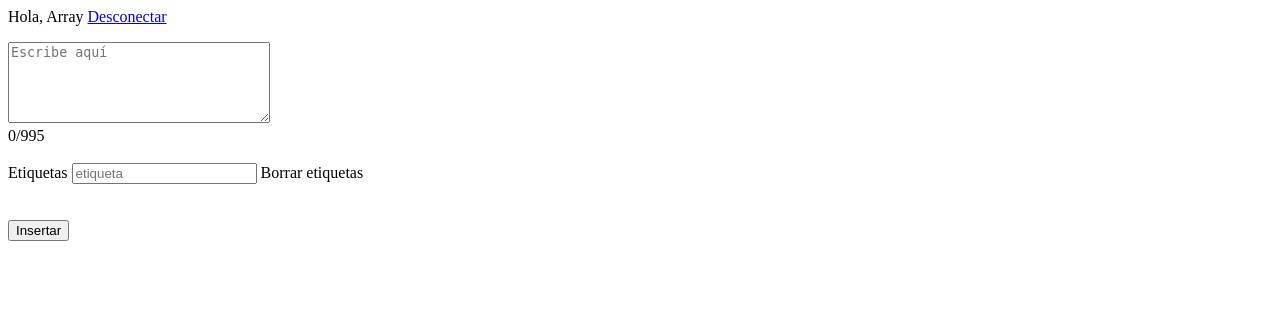
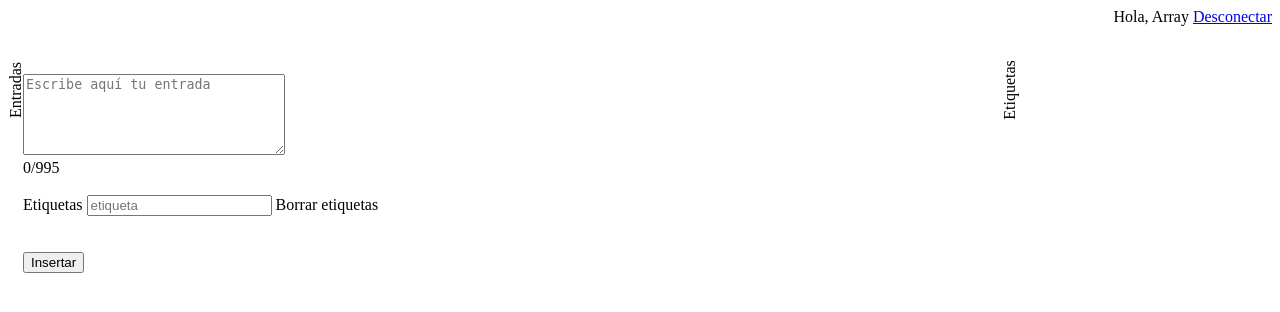
Before and after one commit to aams91/proyecto_IFCD0210, a PHP site: page /pagina.php in a window 1280 px wide. Shown: the top 312 px of the page. Run offline with PHP 8.4, Linux system fonts and the light colour scheme; a user stored in the database is signed in; data comes from the database, SQL or seed files in the repository.

Commit message:
cambios - logré la consulta y estoy eufórica

```diff
--- a/css/estilos.css
+++ b/css/estilos.css
@@ -1,3 +1,28 @@
+body.pagina {
+    display: flex;
+    flex-direction: column;
+}
+
+#etiqYEnt {
+    display: flex;
+    flex-direction: row;
+    justify-content: space-between;
+    align-items: baseline;
+    margin: 15px 15px 15px 0;
+}
+
+#todasEtiquetasRelacion {
+    padding-top: 0;
+    float: left;
+    width: 30%;
+    text-align: center;
+}
+
+#todasEntradas {
+    float: left;
+    width: 70%;
+}
+
 .pagModal {
     display: none; /* Hidden by default */
     position: fixed; /* Stay in place */
@@ -54,10 +79,6 @@
     list-style: none;
 }
 
-.todasEtiquetasRelacion ul {
-    padding-left: 0;
-}
-
 .pagContenidoModalCadaEntrada {
     border: 1px solid #ccc;
     padding: 2px;
@@ -94,3 +115,36 @@
     cursor: pointer;
     font-weight: 600;
 }
+
+#todasEtiquetasRelacion ul {
+    padding-left: 0;
+    margin: 0;
+}
+
+#pagFormularioPpal {
+    margin: 0 15px;
+}
+
+#etiqTorcido {
+    display: inline-block;
+    transform: rotate(270deg);
+    position: relative;
+    top: 40px;
+    left: -60px;
+}
+
+#entTorcido {
+    display: inline-block;
+    transform: rotate(270deg);
+    position: relative;
+    top: 40px;
+    left: -20px;
+}
+
+.entrada {
+    padding-left: 30px;
+}
+/*
+.torcido {
+
+} */
--- a/header.php
+++ b/header.php
@@ -1,4 +1,4 @@
-<header>
+<header style="text-align: right">
         <span class="saludo"> Hola, <?php echo $_SESSION["usuario"];?> </span>
         <span class="desconexion"><a href="logout.php">Desconectar</a></span>
         <!-- MENÚ? Merece la pena poner menú acá? Pues piensa qué más páginas vas a hacer y vemos -->
--- a/index.php
+++ b/index.php
@@ -6,8 +6,9 @@
     <meta http-equiv="X-UA-Compatible" content="IE=edge">
     <meta name="viewport" content="width=device-width, initial-scale=1.0">
     <title>Acceso</title>
+    <link rel="stylesheet" href="css/estilos.css">
 </head>
-<body>
+<body class="index">
 
 <?php include("funciones.php");?>
 
--- /dev/null
+++ b/modalEtiquetas.php
@@ -0,0 +1,23 @@
+<?php
+foreach ($resultadoEtiquetasRelacion as $etiqueta) {
+    $etiquetaIDEtiqueta = $etiqueta['id_etiqueta'];
+    $accesoTextoBien = new ConectarDB;
+    $consultaTextoBien = "SELECT DISTINCT texto, entradas.id_entrada, etiquetas.id_etiqueta FROM entradas INNER JOIN etiq_entradas ON etiq_entradas.id_entrada = entradas.id_entrada INNER JOIN usuarios ON usuarios.id_usuario = entradas.id_usuario INNER JOIN etiquetas ON etiq_entradas.id_etiqueta = etiquetas.id_etiqueta WHERE usuarios.usuario = '$usuario' AND etiq_entradas.id_etiqueta = '$etiquetaIDEtiqueta';";
+    $resultadoTextoBien = $accesoTextoBien->consultar($consultaTextoBien)->fetch_all(MYSQLI_ASSOC);  ?>
+
+    <div id="pagDivModalEntSegunEtiq_<?php echo $etiqueta['id_etiqueta'];?>" class="pagModal">
+        <div class="pagContenidoModal pagContenidoModalEntSegunEtiq">
+            <span id="entradasAsoc">Entradas asociadas a <?php echo $etiqueta['nombre'];?>:</span>
+            <span class="pagCerrarModal" onclick="pagCerrarModalEntSegunEtiq(<?php echo $etiqueta['id_etiqueta'];?>)">X</span>
+            <p class="pagContenidoModalEntradaEtiq">   <?php
+                foreach ($resultadoTextoBien as $textoBien) {
+                    $textito = $textoBien["texto"];
+                    $consultaIDEnt = "SELECT entradas.id_entrada FROM entradas INNER JOIN etiq_entradas ON etiq_entradas.id_entrada = entradas.id_entrada INNER JOIN etiquetas ON etiq_entradas.id_etiqueta = etiquetas.id_etiqueta INNER JOIN usuarios ON usuarios.id_usuario = entradas.id_usuario WHERE entradas.texto = '$textito' AND usuarios.usuario = '$usuario';";
+                    $resultadoIDEnt = $accesoTextoBien->consultar($consultaIDEnt)->fetch_all(MYSQLI_ASSOC);    ?>
+                    <span class="pagContenidoModalCadaEntrada" onclick="pagCerrarsito(<?php echo $etiqueta['id_etiqueta'];?>); <?php foreach ($resultadoIDEnt as $cadaIDEnt) {?> pagAbrirsito(<?php echo $cadaIDEnt['id_entrada'];?>)" <?php } ?>><?php echo $textoBien['texto'];?></span>
+                        <?php
+                }   ?>
+            </p>
+        </div>
+    </div>   <?php
+}  ?>
--- a/pagina.php
+++ b/pagina.php
@@ -21,113 +21,55 @@
     } else {
         include("header.php");
 
-        $usuario = $_SESSION["usuario"];
-
+        $usuario = $_SESSION["usuario"];   ?>
+        <div id="etiqYEnt">
+            <div id="todasEntradas">
+                <div id="entTorcido" class="torcido">Entradas</div>
+                <?php
                 $accesoEntradas = new ConectarDB;
                 $consultaAccesoEntradas = "SELECT entradas.texto, entradas.id_entrada FROM entradas, usuarios WHERE usuarios.usuario = '$usuario' AND usuarios.id_usuario = entradas.id_usuario;";
                 $resultadoEntradas = $accesoEntradas->consultar($consultaAccesoEntradas)->fetch_all(MYSQLI_ASSOC);
-        $accesoEntradas->cerrar();    ?>
-        <div id="todasEntradas">
-        <!-- VER A PARTIR DE AQUÍ ÑÑÑ -->
-        <div class="todasEtiquetasRelacion">  <?php
+                $accesoEntradas->cerrar();
+
+                foreach ($resultadoEntradas as $entrada) {
+                    $entradaIDEntrada = $entrada['id_entrada'];   ?>
+                    <div class="entrada" data-id-entrada="<?php echo $entrada["id_entrada"];?>">
+                        <?php   echo $entrada["texto"];   ?>
+                        <span class="pagSpanModales" id="pagBotonModal" onclick="pagAbrirModalEntrada(<?php echo $entrada['id_entrada'];?>)"><mark>Abrir modal</mark></span>
+                    </div> <?php
+                    include("modalEntradas.php");
+                }   ?>
+            </div>
+            <div id="todasEtiquetasRelacion">  <?php
                 $accesoEtiquetasRelacion = new ConectarDB;
                 $consultaAccesoEtiquetasRelacion = "SELECT DISTINCT etiquetas.nombre, etiquetas.id_etiqueta FROM etiquetas INNER JOIN etiq_entradas ON etiquetas.id_etiqueta = etiq_entradas.id_etiqueta INNER JOIN entradas ON etiq_entradas.id_entrada = entradas.id_entrada INNER JOIN usuarios ON entradas.id_usuario = (SELECT id_usuario FROM usuarios WHERE usuario = '$usuario');";
                 $resultadoEtiquetasRelacion = $accesoEtiquetasRelacion->consultar($consultaAccesoEtiquetasRelacion)->fetch_all(MYSQLI_ASSOC);
-            $accesoEtiquetasRelacion->cerrar();       ?>
+                $accesoEtiquetasRelacion->cerrar();    ?>
+
+                <div id="etiqTorcido" class="torcido">Etiquetas</div>
                 <ul>
                     <?php
                     foreach ($resultadoEtiquetasRelacion as $etiqueta) {
                         ?>
-                    <li class="cadaEtiquetaRelacion" onclick="pagAbrirModalEntrada(<?php echo $etiqueta['id_etiqueta'];?>)"><?php echo $etiqueta['nombre'];?></li>
+                        <li class="cadaEtiquetaRelacion" onclick="pagAbrirModalEtiqueta(<?php echo $etiqueta['id_etiqueta'];?>)"><?php echo $etiqueta['nombre'];?></li>
                         <?php
                     } ?>
-            </ul>       <?php
-            /* MODAL ENTRADAS SEGÚN ETIQUETA */
-            foreach ($resultadoEtiquetasRelacion as $etiqueta) {
-                $etiquetaIDEtiqueta = $etiqueta['id_etiqueta'];
-                $accesoTextoBien = new ConectarDB;
-                $consultaTextoBien = "SELECT DISTINCT texto, entradas.id_entrada, etiquetas.id_etiqueta FROM entradas INNER JOIN etiq_entradas ON etiq_entradas.id_entrada = entradas.id_entrada INNER JOIN usuarios ON usuarios.id_usuario = entradas.id_usuario INNER JOIN etiquetas ON etiq_entradas.id_etiqueta = etiquetas.id_etiqueta WHERE usuarios.usuario = '$usuario' AND etiq_entradas.id_etiqueta = '$etiquetaIDEtiqueta';";
-                $consultaIDEntYEtiq = "SELECT entradas.id_entrada, etiquetas.id_etiqueta FROM entradas INNER JOIN etiq_entradas ON entradas.id_entrada = etiq_entradas.id_entrada INNER JOIN etiquetas ON etiquetas.id_etiqueta = etiq_entradas.id_etiqueta WHERE entradas.id_usuario = (SELECT usuarios.id_usuario FROM usuarios WHERE usuarios.usuario = '$usuario') AND etiquetas.id_etiqueta = '$etiquetaIDEtiqueta';";
-                $resultadoTextoBien = $accesoTextoBien->consultar($consultaTextoBien)->fetch_all(MYSQLI_ASSOC);
-                $resultadoIDEntYEtiq = $accesoTextoBien->consultar($consultaIDEntYEtiq)->fetch_all(MYSQLI_ASSOC);
-/*                 echo "<pre>";
-                var_dump($resultadoIDEntYEtiq);
-                echo "</pre>"; */
-                ?>
-                <div id="pagDivModalEntSegunEtiq_<?php echo $etiqueta['id_etiqueta'];?>" class="pagModal">
-                    <div class="pagContenidoModal pagContenidoModalEntSegunEtiq">
-                        <span id="entradasAsoc">Entradas asociadas:</span>
-                        <span class="pagCerrarModal" onclick="pagCerrarModalEntEtiq(<?php echo $etiqueta['id_etiqueta'];?>)">X</span>
-                        <p class="pagContenidoModalEntradaEtiq">   <?php
-                            foreach ($resultadoTextoBien as $textoBien) {
-                                $textito = $textoBien["texto"];  ?>
-                                <span class="pagContenidoModalCadaEntrada" onclick="pagCerrarYAbrirModales(<?php echo $etiqueta['id_etiqueta'] ?>)"><?php echo $textoBien["texto"];?></span>
-                                <?php
-                            }   ?>
-                        </p>
+                </ul>
+
+                <?php include("modalEtiquetas.php"); ?>
+
             </div>
         </div>
-                <?php
-            }
-            /* FIN MODAL ENTRADAS SEGÚN ETIQUETA  */
-            ?>
-        </div>
-        <!-- VER HASTA AQUÍ ÑÑÑ -->
-            <?php
-            foreach ($resultadoEntradas as $entrada) {
-                $entradaIDEntrada = $entrada['id_entrada'];   ?>
-            <div class="entrada" data-id-entrada="<?php echo $entrada["id_entrada"];?>">
-                <?php   echo $entrada["texto"];   ?>
-                <span class="pagSpanModales" id="pagBotonModal" onclick="pagAbrirModalEnt(<?php echo $entrada['id_entrada'];?>)"><mark>Abrir modal</mark></span>
-            </div>
+        <form id="pagFormularioPpal" action="entradasYEtiquetas.php" method="post">
+            <textarea name="adicion" id="adicion"  cols="30" rows="5" placeholder="Escribe aquí tu entrada" maxlength="995" oninput="pagContarCar()"></textarea>
+            <div id="pagContadorCar">0/995</div>
+            <br>    <?php
 
-            <!-- COMIENZO MODAL ENTRADAS -->
-            <?php
-            $accesoCadaEtiqEntrada = new ConectarDB;
-            $consultaCadaEtiqEntrada = "SELECT etiquetas.nombre FROM etiquetas INNER JOIN etiq_entradas ON etiquetas.id_etiqueta = etiq_entradas.id_etiqueta INNER JOIN entradas ON entradas.id_entrada = etiq_entradas.id_entrada WHERE entradas.id_entrada = $entradaIDEntrada";
-            $resultadoCadaEtiqEntrada = $accesoCadaEtiqEntrada->consultar($consultaCadaEtiqEntrada)->fetch_all(MYSQLI_ASSOC);
-            $accesoCadaEtiqEntrada->cerrar();     ?>
-            <div id="pagDivModalEnt_<?php echo $entrada["id_entrada"]?>" class="pagModal">
-                <div class="pagContenidoModal pagContenidoModalEntradas">
-                    <span class="pagCerrarModal" onclick="pagCerrarModalEnt(<?php echo $entrada['id_entrada'];?>)">X</span>
-                    <div id="pagContenidoModalDefecto_<?php echo $entrada["id_entrada"]?>" >
-                        <p class="pagContenidoModalMostrarEntrada"><?php echo $entrada["texto"];?></p>
-                        <p class="pagContenidoModalEtiq"> <span class="pagContenidoModalSpanEtiq">Etiquetas:</span>
-                            <?php
-                            foreach ($resultadoCadaEtiqEntrada as $etiqEntrada) {
-                                ?>
-                                <span class="pagContenidoModalEtiqCadaEtiq"><?php echo $etiqEntrada["nombre"];?></span> <br>
-                                <?php
-                            } ?>
-                        </p>
-                        <span id="pagSpanEditarEnt" onclick="pagInputEditarEntrada(<?php echo $entrada['id_entrada']?>)">Editar</span>
-                    </div>
-                    <!-- COMIENZO CONTENIDO ESCONDIDO POR DEFECTO -->
-                    <div id="contenidoModalInputEdicion_<?php echo $entrada['id_entrada']?>" style="display:none">
-                        <form method="POST" id="pagFormularioEdicion_<?php echo $entrada['id_entrada'];?>">
-                            <textarea name="adicionEditada" class="adicionEditada" id="adicionEditada_<?php echo $entrada['id_entrada'];?>" cols="30" rows="10" maxlength="995" oninput="pagContarCarEdicion(<?php echo $entrada['id_entrada'];?>)"><?php echo $entrada["texto"];?></textarea>
-                            <div id="pagContadorCarEdicion_<?php echo $entrada['id_entrada'];?>">0/995</div>
-                            <button id="btnEnviarEditar" onclick="pagEditarEntradas(<?php echo $entrada['id_entrada'];?>)">Enviar</button>
-                        </form>
-                    </div>
-                    <!-- FIN CONTENIDO ESCONDIDO POR DEFECTO -->
-                </div>
-            </div>
-            <!-- FIN MODAL ENTRADAS -->
-            <?php
-            }   ?>
-        </div>
-
-        <form action="entradasYEtiquetas.php" method="post">
-            <textarea name="adicion" id="adicion"  cols="30" rows="5" placeholder="Escribe aquí" maxlength="995" oninput="pagContarCar()"></textarea>
-            <div id="pagContadorCar">0/995</div>
-            <br>
-            <?php
             $accesoEtiquetasInput = new ConectarDB;
             $consultaAccesoEtiquetasInput = "SELECT DISTINCT etiquetas.nombre, etiquetas.id_etiqueta FROM etiquetas INNER JOIN etiq_entradas ON etiquetas.id_etiqueta = etiq_entradas.id_etiqueta INNER JOIN entradas ON etiq_entradas.id_entrada = entradas.id_entrada INNER JOIN usuarios ON entradas.id_usuario = (SELECT id_usuario FROM usuarios WHERE usuario = '$usuario')";
             $resultadoEtiquetasInput = $accesoEtiquetasInput->consultar($consultaAccesoEtiquetasInput)->fetch_all(MYSQLI_ASSOC);
-                $accesoEtiquetasInput->cerrar();
-            ?>
+            $accesoEtiquetasInput->cerrar();     ?>
+
             <label for="inputEtiquetas">Etiquetas</label>
             <input type="text" name="inputEtiqueta" id="inputEtiqueta" placeholder="etiqueta"> <span id="pagBorrarEtiq" onclick="pagBorrarEtiq()">Borrar etiquetas</span>
             <br><br>
@@ -137,17 +79,13 @@
                     ?>
                     <span class="cadaEtiquetaInput" onclick="pagPintarEtiquetaInput('<?php echo $etiqueta['nombre'];?>')" id="cadaEtiqueta_<?php echo $etiqueta['id_etiqueta'];?>" data-id-etiqueta="<?php echo $etiqueta['id_etiqueta'];?>">
                         <?php echo $etiqueta["nombre"];?>
-                    </span>
-                    <?php
-                }
-                    ?>
+                    </span>    <?php
+                }     ?>
             </div>
             <br>
             <input type="submit" value="Insertar" id="btnInsertar" onclick="pagManejarEtiquetas()">
         </form>
-        <br>
-
-        <?php
+        <br>      <?php
     } ?>
 </body>
 </html>
```
Also changed, not shown: js/scripts.js (+8 -5 lines), modalEntradas.php (added, +31 -0 lines). Lines whose indentation alone changed are shown as unchanged.
